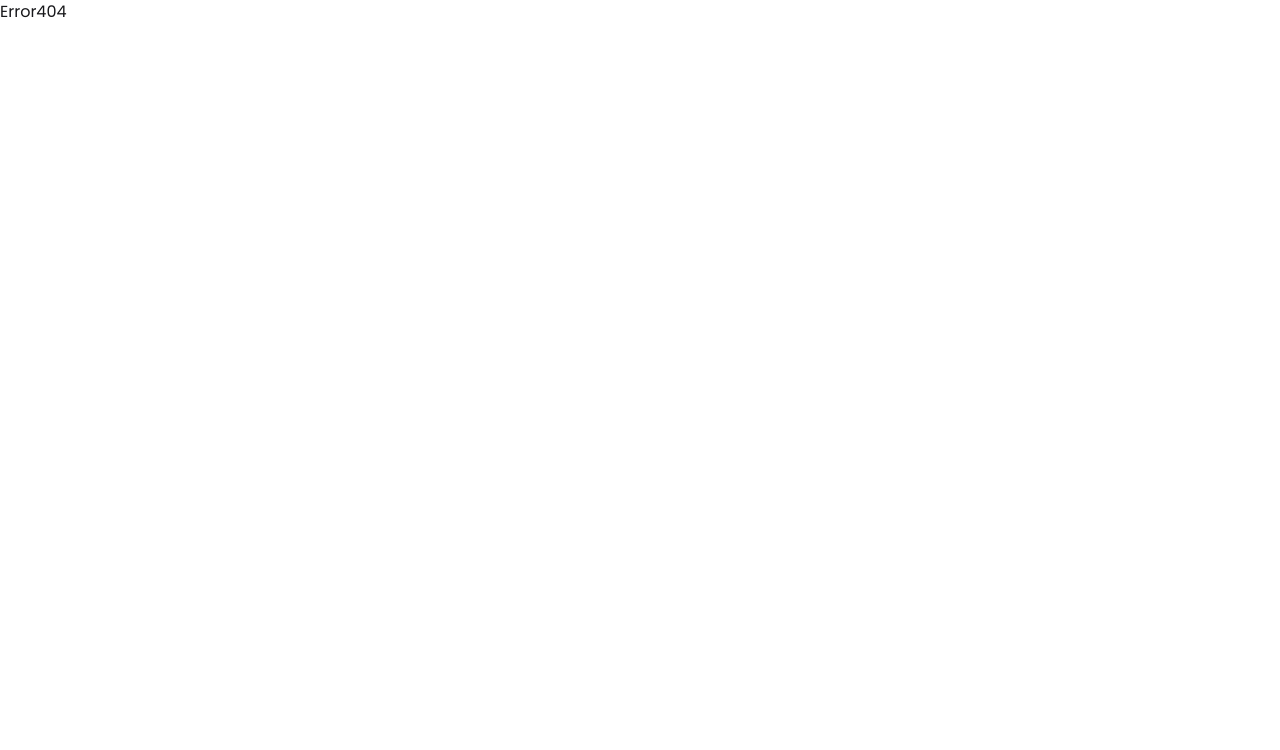
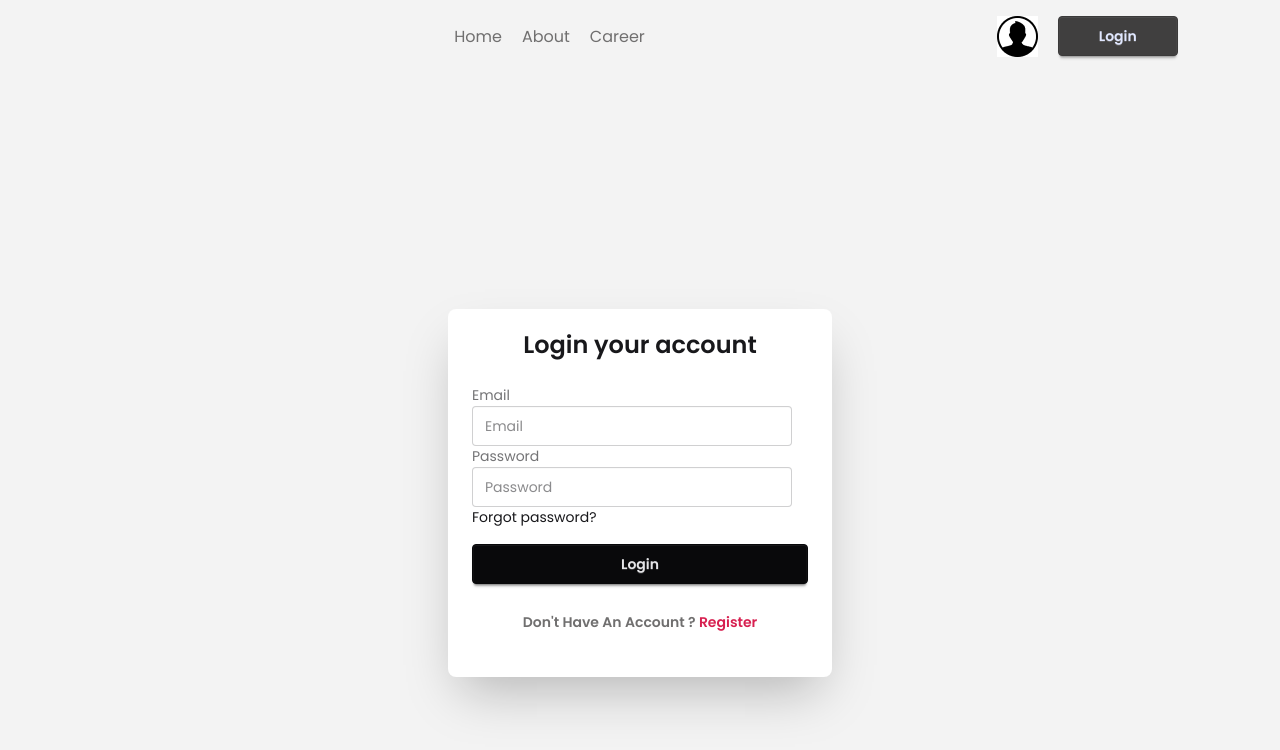
Before and after one commit to ismail-dev-code/the-dragon-news, a React (Vite) app: page /auth/login in a window 1280 px wide. Shown: the top 750 px of the page. Built offline with nearby package versions, Linux system fonts and the light colour scheme.

Commit message:
chore: added login register components

```diff
--- a/src/components/Navbar.jsx
+++ b/src/components/Navbar.jsx
@@ -1,5 +1,5 @@
 import React from 'react';
-import { NavLink } from 'react-router';
+import { Link, NavLink } from 'react-router';
 import userImg from '../assets/user.png'
 
 const Navbar = () => {
@@ -13,7 +13,7 @@ const Navbar = () => {
             </div>
             <div className="nav-btn flex gap-5">
         <img src={userImg} alt="user image" />
-                <button className='btn btn-primary px-10'>Login</button>
+                <Link to={'/auth/login'} className='btn btn-primary px-10'>Login</Link>
             </div>
         </div>
     );
--- /dev/null
+++ b/src/layouts/AuthLayout.jsx
@@ -0,0 +1,16 @@
+import React from 'react';
+import Navbar from '../components/Navbar';
+import { Outlet } from 'react-router';
+
+const AuthLayout = () => {
+    return (
+        <div className='bg-base-200 min-h-screen'>
+         <header className='w-11/12 mx-auto py-4'> <Navbar></Navbar></header>
+         <main className='w-11/12 mx-auto py-5'>
+            <Outlet></Outlet>
+         </main>
+        </div>
+    );
+};
+
+export default AuthLayout;
--- /dev/null
+++ b/src/pages/Login.jsx
@@ -0,0 +1,27 @@
+import React from "react";
+import { Link } from "react-router";
+
+const Login = () => {
+  return (
+    <div className="flex justify-center min-h-screen items-center">
+      <div className="card bg-base-100 w-full max-w-sm shrink-0 shadow-2xl py-5">
+            <h2 className="font-semibold text-2xl text-center">Login your account</h2>
+        <div className="card-body">
+          <form>
+            <label className="label">Email</label>
+            <input type="email" className="input" placeholder="Email" />
+            <label className="label">Password</label>
+            <input type="password" className="input" placeholder="Password" />
+            <div>
+              <a className="link link-hover">Forgot password?</a>
+            </div>
+            <button className="btn btn-neutral mt-4 w-full">Login</button>
+          </form>
+          <p className="text-center font-semibold pt-5 text-accent">Don't Have An Account ? <Link className="text-secondary" to={'/auth/register'}>Register</Link></p>
+        </div>
+      </div>
+    </div>
+  );
+};
+
+export default Login;
--- /dev/null
+++ b/src/pages/Register.jsx
@@ -0,0 +1,29 @@
+import React from 'react';
+import { Link } from 'react-router';
+
+const Register = () => {
+    return (
+        <div className="flex justify-center min-h-screen items-center">
+        <div className="card bg-base-100 w-full max-w-sm shrink-0 shadow-2xl py-5">
+              <h2 className="font-semibold text-2xl text-center">Register your account</h2>
+          <div className="card-body">
+            <form>
+              <label className="label">Name</label>
+              <input type="text" className="input" placeholder="Your Name" />
+              <label className="label">Photo URL</label>
+              <input type="url" className="input" placeholder="Photo URL" />
+              <label className="label">Email</label>
+              <input type="email" className="input" placeholder="Email" />
+              <label className="label">Password</label>
+              <input type="password" className="input" placeholder="Password" />
+
+              <button className="btn btn-neutral mt-4 w-full">Register</button>
+            </form>
+            <p className="text-center font-semibold pt-5 text-accent">Already Have An Account ? <Link className="text-secondary" to={'/auth/login'}>Login</Link></p>
+          </div>
+        </div>
+      </div>
+    );
+};
+
+export default Register;
```
Also changed, not shown: src/routes/router.jsx (+15 -2 lines).
